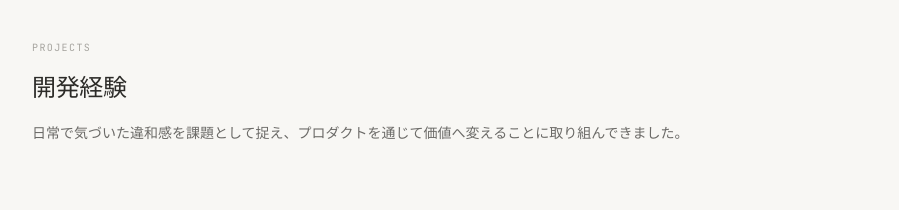
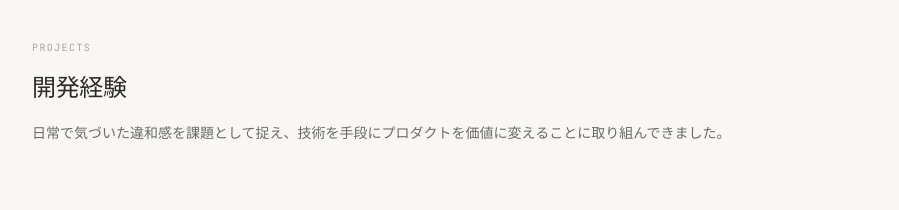
Before and after one commit to mamezlf/portfolio, a React (Vite) app: page / in a window 1280 px wide. Shown: the part 1980-2190 px from the top of the page, without its empty margins (190-1089 px from the left). Built offline with nearby package versions, Linux system fonts and the light colour scheme.

Commit message:
changed content

```diff
--- a/src/components/organisms/Projects/Projects.module.css
+++ b/src/components/organisms/Projects/Projects.module.css
@@ -70,6 +70,7 @@
   font-weight: 400;
   font-style: italic;
   line-height: 1.8;
+  white-space: pre-line;
 }
 
 @media (max-width: 700px) {
--- a/src/content/portfolioContent.ts
+++ b/src/content/portfolioContent.ts
@@ -66,7 +66,7 @@ export const projectsContent = {
     label: "Projects",
     title: "開発経験",
     subtitle:
-      "日常で気づいた違和感を課題として捉え、プロダクトを通じて価値へ変えることに取り組んできました。",
+      "日常で気づいた違和感を課題として捉え、技術を手段にプロダクトを価値に変えることに取り組んできました。",
   },
   footerQuote: "誰かの生活をより豊かにできるプロダクトを作り続けます。",
   filterOptions: [
```
